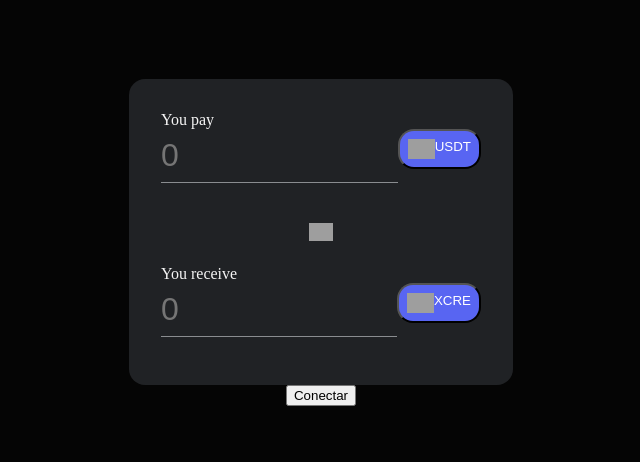
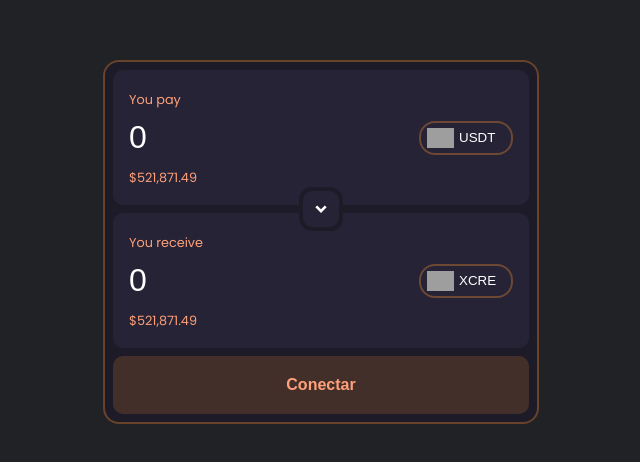
Before and after one commit to CapdeO/AngularSwap, an Angular app: page / in a window 1280 px wide. Shown: the part 166-628 px from the top of the page, without its empty margins (319-959 px from the left). Built offline with nearby package versions, Linux system fonts and the light colour scheme; grey boxes are pictures that could not be loaded.

Commit message:
feat: add styles and fixes for several elements

```diff
--- a/src/app/app.module.ts
+++ b/src/app/app.module.ts
@@ -6,6 +6,7 @@ import { AppComponent } from './app.component';
 import { EthCompComponent } from './components/eth-comp/eth-comp.component';
 import { TokenOneSelectorComponent } from './components/token-one-selector/token-one-selector.component';
 import { CoinListComponent } from './components/coin-list/coin-list.component';
+import { FormsModule } from '@angular/forms'; // Importa FormsModule
 
 @NgModule({
   declarations: [
@@ -14,7 +15,7 @@ import { CoinListComponent } from './components/coin-list/coin-list.component';
     TokenOneSelectorComponent,
     CoinListComponent,
   ],
-  imports: [BrowserModule, AppRoutingModule, CommonModule],
+  imports: [BrowserModule, AppRoutingModule, CommonModule, FormsModule],
   providers: [],
   bootstrap: [AppComponent],
 })
--- a/src/app/components/eth-comp/eth-comp.component.html
+++ b/src/app/components/eth-comp/eth-comp.component.html
@@ -1,6 +1,6 @@
 <!-- <div *ngIf="loginUser"> -->
 <!-- eth-comp.component.html -->
-<div class="container">
+<section class="container">
 
     <!-- ********************************** MODAL ************************************** -->
     <div *ngIf="showModalComponent" class="modal-container">
@@ -12,41 +12,54 @@
     <!-- ***************************************************************************** -->
 
 
+    <section class="swap-box">
+        <div class="swap-box-center-arrow">
 
-    <div class="swap-box">
+        <!-- Valor de arriba -->
+        <div class="swap-box-token-container">
             <label>You pay</label>
             <div class="amount-input">
-            <input type="number" placeholder="0" min="0"> <!-- [(ngModel)]="payAmount" -->
-            <button class="select-token" (click)="handleShowModalComponent(1)">
+                <input type="number" placeholder="0" min="0" [(ngModel)]="topAmountOfTokens"  (ngModelChange)="logChange('topAmountOfTokens', $event)">
+                <button class="select-token-button" (click)="handleShowModalComponent(1)">
                     <img [src]="tokenOne.logo" alt="Token One Logo" style="height: 20px;">
                     <div>{{ tokenOne.symbol }}</div>
-            </button> <!-- Agregar openModal() aquí -->
+                </button>
             </div>
-        <div class="swap-arrow">
-            <img src="../../../assets/arrow-down.svg">
+            <span>$521,871.49</span> <!-- valor de la cantiadad de tokens en USD -->
         </div>
+
+
+
+         <!-- Botón de la flecha en la mitad -->
+        <button class="swap-arrow">
+            <img src="../../../assets/arrow-drop-down.svg">
+        </button>
+
+
+
+        <!-- Token de abajo -->
+        <div class="swap-box-token-container">
             <label>You receive</label>
             <div class="amount-input">
-            <input type="number" placeholder="0">
-            <button class="select-token" (click)="handleShowModalComponent(2)">
+               <input type="number" placeholder="0" [(ngModel)]="bottomAmountOfTokens"  (ngModelChange)="logChange('bottomAmountOfTokens', $event)">
+                <button class="select-token-button" (click)="handleShowModalComponent(2)">
                     <img [src]="tokenTwo.logo" alt="Token One Logo" style="height: 20px;">
                     <div>{{ tokenTwo.symbol }}</div>
-            </button> <!-- Agregar openModal() aquí -->
+                </button>
+            </div>
+            <span>$521,871.49</span> <!-- valor de la cantiadad de tokens en USD -->
         </div>
         </div>
 
 
-    <div *ngIf="!loginUser">
-        <button (click)="connectToMetaMask()" class="bg-gray-500 px-5 py-1 rounded">
+            <button *ngIf="!loginUser" (click)="connectToMetaMask()" class="connect-wallet-button">
                 Conectar
             </button>
-    </div>
 
-    <div *ngIf="loginUser">
-        <button class="bg-gray-500 px-5 py-1 rounded">
-            Approbe
+            <button *ngIf="loginUser" class="connect-wallet-button">
+                    Aprovar
             </button>
-    </div>
+    </section>
 
 
-</div>
+</section>
--- a/src/app/components/eth-comp/eth-comp.component.scss
+++ b/src/app/components/eth-comp/eth-comp.component.scss
@@ -4,6 +4,7 @@
     align-items: center;
     flex-direction: column;
     height: 100vh;
+
 }
 
 .connect-button {
@@ -20,60 +21,144 @@
 }
 
 .swap-box {
-    background-color: #202225;
+    gap: 8px;
+    background-color: var(--background-color);
     border-radius: 1rem;
-    padding: 2rem;
-    width: 20rem;
+    padding: 0.5rem;
+    width: 26rem;
     display: flex;
+
     flex-direction: column;
-    justify-content: space-between;
+    justify-content: center;
+    align-items: center;
+
+       border-color: var(--border-color);
+        border-width: 2px;
+        border-style: solid;
+
+
+    .swap-box-center-arrow{
+    position: relative;
+    gap: 8px;
+
+    background-color: var(--background-color);
+    border-radius: 1rem;
+    width: 26rem;
+    display: flex;
+
+    flex-direction: column;
+    justify-content: center;
+    align-items: center;
+
+    }
+
+    .swap-box-token-container{
+        padding: 1rem;
+        background-color: var(--background-color-lighter);
+        border-radius: 10px;
+    }
+
+    label {
+            color: lightsalmon;
+            font-size: 0.8rem;
+        }
+
+     span {
+            color: lightsalmon;
+            font-size: 0.8rem;
+        }
 
     .amount-input {
         display: flex;
         flex-direction: row;
+        align-items: center;
 
 
         input {
             width: 90%;
             background-color: transparent;
             border: none;
-            border-bottom: 1px solid #8a8d90;
             color: white;
             font-size: 2rem;
             padding: 0.5rem 0;
-            margin-bottom: 1rem;
+            margin-right: 20px;
             &:focus {
                 outline: none;
-                border-bottom-color: #5865f2;
+            border-color: transparent;
             }
+
         }
 
-        .select-token {
+
+        .select-token-button {
+         border-radius: 30%;
+        border-color: var(--border-color);
+        border-width: 2px;
+        border-style: solid;
+        padding-top: 5px;
+        padding-bottom: 5px;
+            outline: none; /* Remove focus outline */
             display: flex;
-            position: relative;
-            right: 0;
+            flex-direction: row;
+            align-items: center;
+            gap: 5px;
             width: 30%;
-            height: fit-content;
-            background-color: #5865f2;
+            background-color: transparent;
             color: white;
-            padding: 0.5rem;
             border-radius: 1rem;
-            margin-top: -0rem;
             cursor: pointer;
             &:hover {
-                background-color: darken(#5865f2, 10%);
+                background-color: var(--border-color), 100%;
             }
         }
     }
 
     .swap-arrow {
+        position: absolute;
         display: flex;
-        justify-content: center;
-        margin: 1.5rem 0;
+
+        margin-left: auto;
+        margin-right: auto;
+        width: fit-content;
+        border-radius: 30%;
+        border-color: var(--background-color);
+        border-width: 4px;
+        border-style: solid;
+        padding: 2px;
+        margin: 0;
+        cursor: pointer;
+        background: var(--background-color-lighter);
         img {
-            width: 1.5rem;
+            width: 2rem;
         }
     }
+   /*  .swap-arrow:hover{
+        background: var(--background-color-on-hover);
+    } */
+
+
+    .connect-wallet-button {
+
+    width: 100%;
+    padding-top: 20px;
+    padding-bottom:  20px;  /* Vertical padding, horizontal padding*/
+    border-radius: 10px; /* Rounded corners */
+    background-color: var( --orange-color-button-hover); /* Purple background */
+    color: lightsalmon; /* White text */
+    font-size: 16px; /* Size of the text */
+    font-weight: bold; /* Bold text */
+    text-align: center; /* Center text */
+    cursor: pointer; /* Hand cursor on hover */
+    border: none; /* No border */
+    outline: none; /* Remove focus outline */
+    transition: background-color 0.3s ease; /* Smooth transition for hover effect */
+    &:hover {
+                background-color: var(--orange-color-button);
+            }
+    }
+
+
+
 }
 
 
--- a/src/app/components/eth-comp/eth-comp.component.ts
+++ b/src/app/components/eth-comp/eth-comp.component.ts
@@ -10,13 +10,17 @@ import { SwapService, Token } from 'src/services/swap.service';
 })
 export class EthCompComponent implements OnInit {
   /*  */
+
   /*************** Variables y estados locales ***************/
 
   loginUser: boolean = false;
   showModalComponent: boolean = false;
-  selectedToken: number = 1
+  isSwapped = false;
+  selectedToken: number = 1;
   tokenOne: Token;
   tokenTwo: Token;
+  topAmountOfTokens: number = 0; // cantidad de tokens de la parte de arriba
+  bottomAmountOfTokens: number = 0; // cantidad de tokens a recibir (de la parte de abajo)
 
   /***********************************************************/
   constructor(
@@ -29,14 +33,14 @@ export class EthCompComponent implements OnInit {
       symbol: '',
       logo: '',
       address: '',
-      decimals: 0
+      decimals: 0,
     };
     this.tokenTwo = {
       name: '',
       symbol: '',
       logo: '',
       address: '',
-      decimals: 0
+      decimals: 0,
     };
   }
 
@@ -46,11 +50,11 @@ export class EthCompComponent implements OnInit {
       this.cdr.detectChanges();
     });
 
-    this.swapService.tokenOne.subscribe(token => {
+    this.swapService.tokenOne.subscribe((token) => {
       this.tokenOne = token;
     });
 
-    this.swapService.tokenTwo.subscribe(token => {
+    this.swapService.tokenTwo.subscribe((token) => {
       this.tokenTwo = token;
     });
   }
@@ -60,8 +64,21 @@ export class EthCompComponent implements OnInit {
   }
 
   handleShowModalComponent(tokenNumber: number) {
-    this.selectedToken = tokenNumber
+    this.selectedToken = tokenNumber;
     console.log('opening modal');
     this.showModalComponent = !this.showModalComponent;
   }
+
+  // hace que los componentes de input suban o bajen al clickear el boton de la flecha en medio
+  toggleSwap() {
+    this.isSwapped = !this.isSwapped;
+  }
+
+  /*   logPayAmount() {
+    console.log('payAmount', this.payAmount); // Correcto: dentro de un método.
+  } */
+
+  logChange(variableName: string, value: any) {
+    console.log(`${variableName} changed to:`, value);
+  }
 }
--- a/src/styles.scss
+++ b/src/styles.scss
@@ -1,6 +1,45 @@
-/* You can add global styles to this file, and also import other style files */
+
+/* Add this at the top of your CSS file */
+@import url('https://fonts.googleapis.com/css2?family=Poppins:wght@400;600;800&display=swap');
+
 
 body {
-    background-color: #050505;
+    background-color: #202225;
     color: #F5F5F5;
+    font-family: 'Poppins', sans-serif; /* Set Poppins as the default font */
 }
+
+:root {
+    /* Define CSS global color variables */
+    --border-color: #E3843060;
+    --orange-color-button: #E3843080;
+    --orange-color-button-hover: #E3843030;
+
+    --background-color: #1D1B27;
+    --background-color-on-hover: #e4651b15;
+    --background-color-lighter: #252335;
+}
+
+
+/*
+.some-element {
+    border-color: var(--border-color);
+    background: var(--background-color);
+}*/
+
+
+
+
+/* * * * * * * * * * * * Ocultar las flechas de los inputs de numero  * * * * * * * * * */
+
+input[type='number']::-webkit-inner-spin-button,
+input[type='number']::-webkit-outer-spin-button {
+    -webkit-appearance: none;
+    margin: 0;
+}
+
+/* input[type='number'] {
+    -moz-appearance: textfield;
+} */
+
+/* * * * * * * * * * * * * Ocultar las flechas de los inputs de numero  * * * * * * * * */
```
Also changed, not shown: 1 other file (tests, documents, lock files or other folders). Lines whose indentation alone changed are shown as unchanged.
